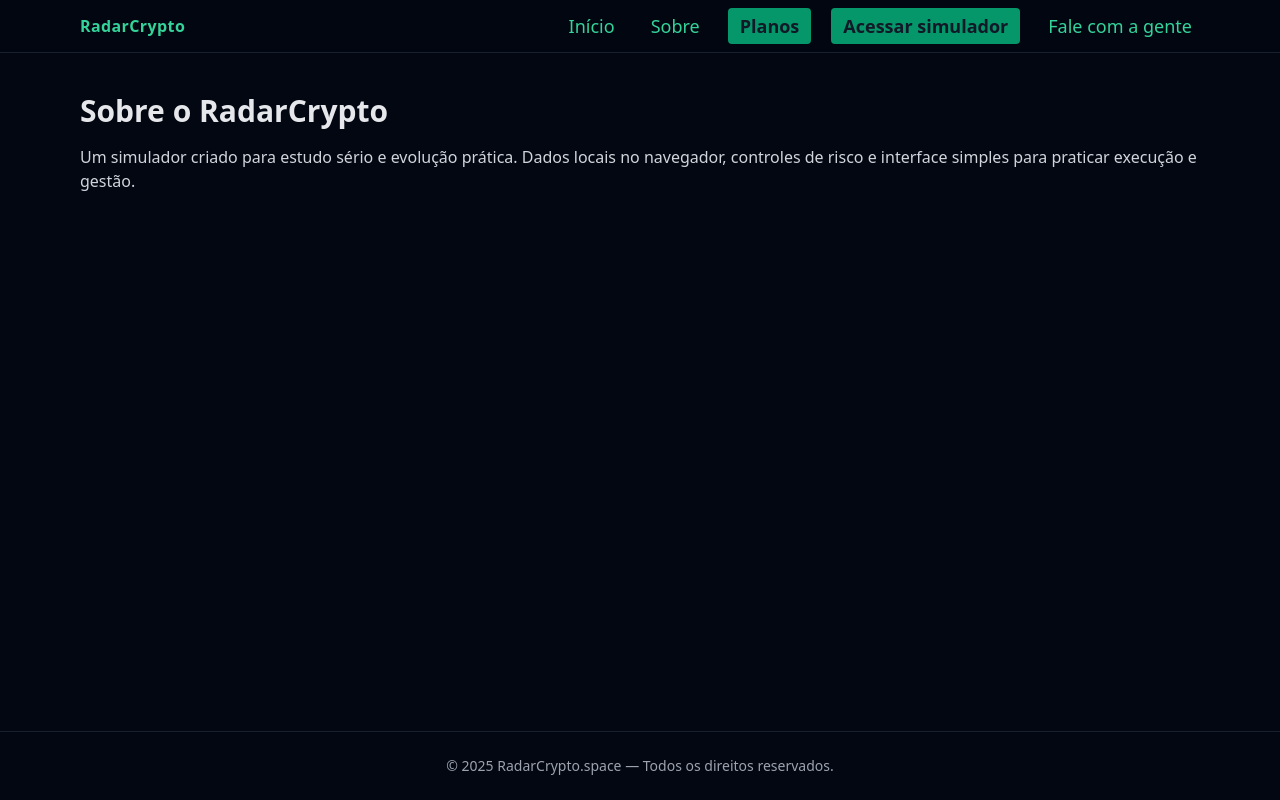
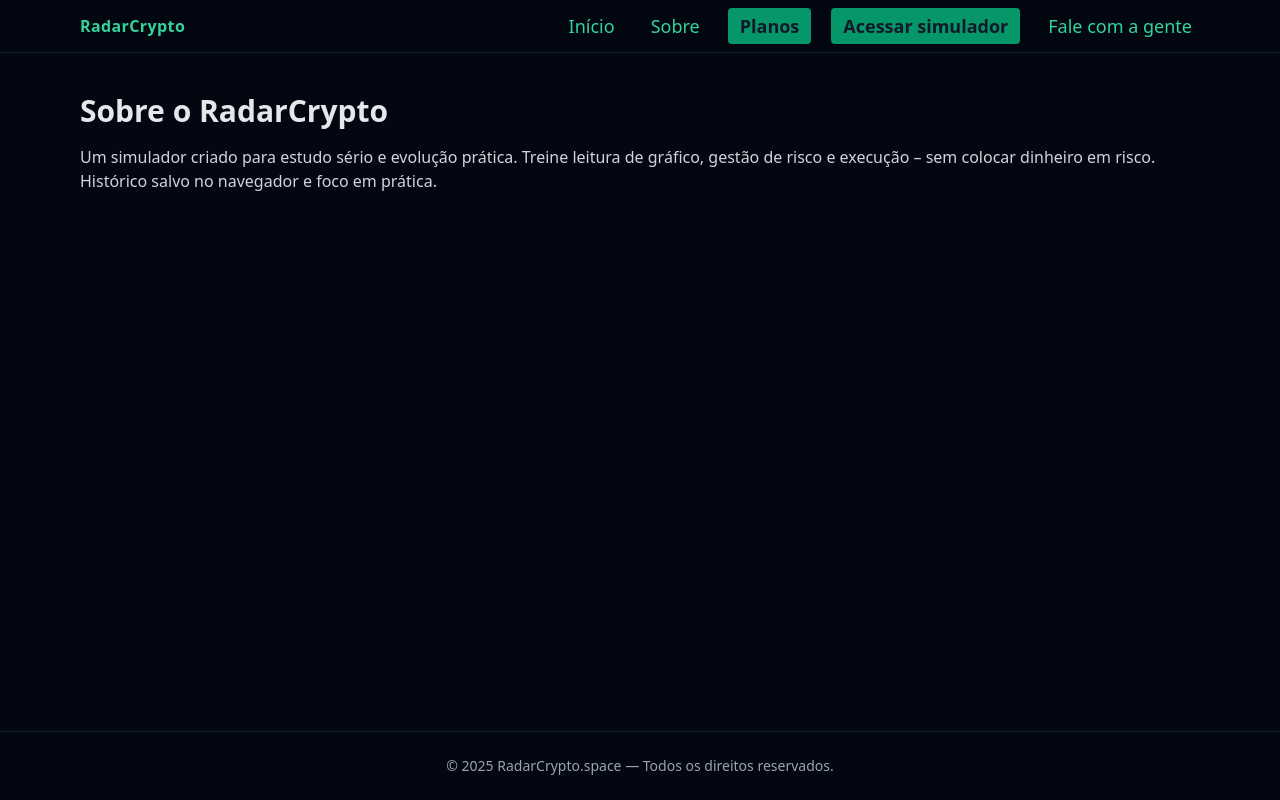
Before and after one commit to Ivanmonteiro-create/radarcripto.space, a Next.js app: page /about in a window 1280 px wide. Built offline with nearby package versions, Linux system fonts and the light colour scheme.

Commit message:
Update page.tsx

```diff
--- a/app/about/page.tsx
+++ b/app/about/page.tsx
@@ -1,10 +1,15 @@
+export const metadata = {
+  title: "Sobre — RadarCrypto.space",
+};
+
 export default function SobrePage() {
   return (
     <div className="mx-auto w-full max-w-6xl px-4 py-10">
       <h1 className="text-3xl font-bold mb-4">Sobre o RadarCrypto</h1>
       <p className="text-gray-300">
-        Um simulador criado para estudo sério e evolução prática. Dados locais no
-        navegador, controles de risco e interface simples para praticar execução e gestão.
+        Um simulador criado para estudo sério e evolução prática. Treine leitura de
+        gráfico, gestão de risco e execução – sem colocar dinheiro em risco. Histórico
+        salvo no navegador e foco em prática.
       </p>
     </div>
   );
```
